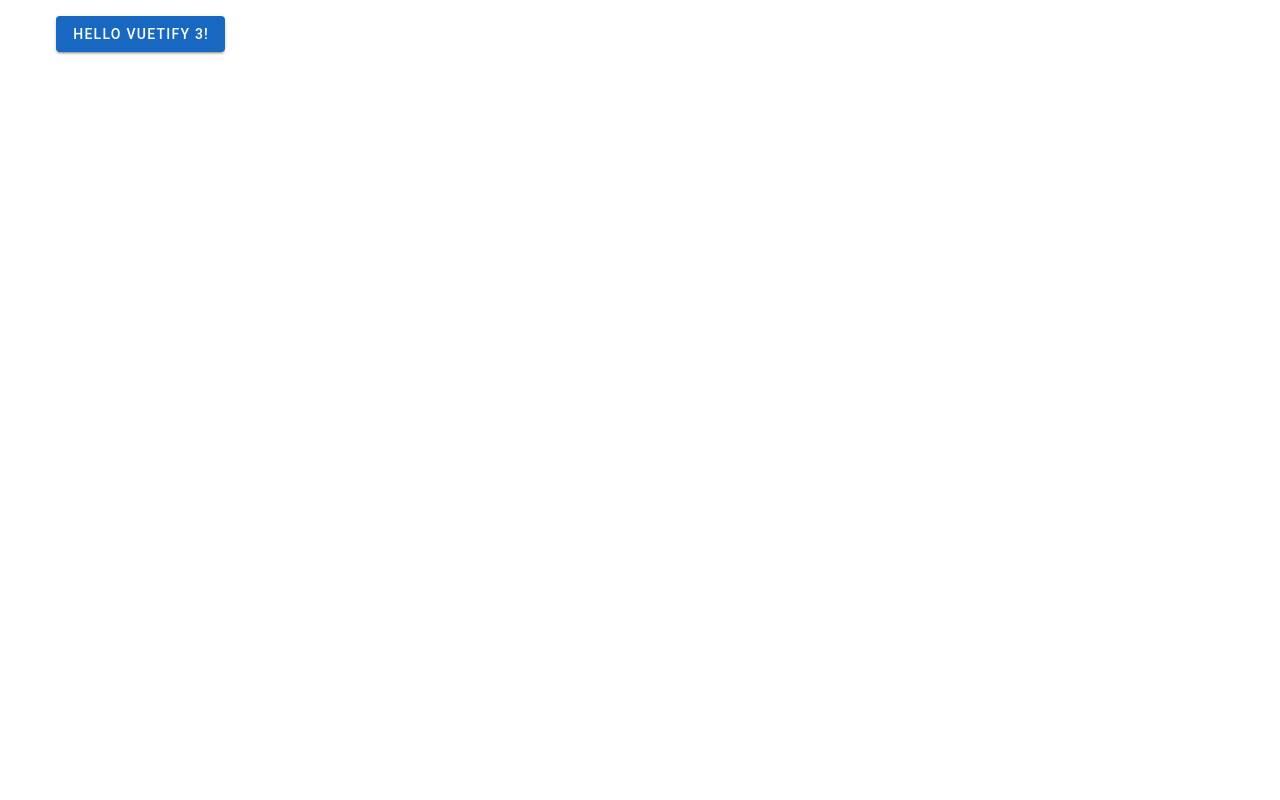
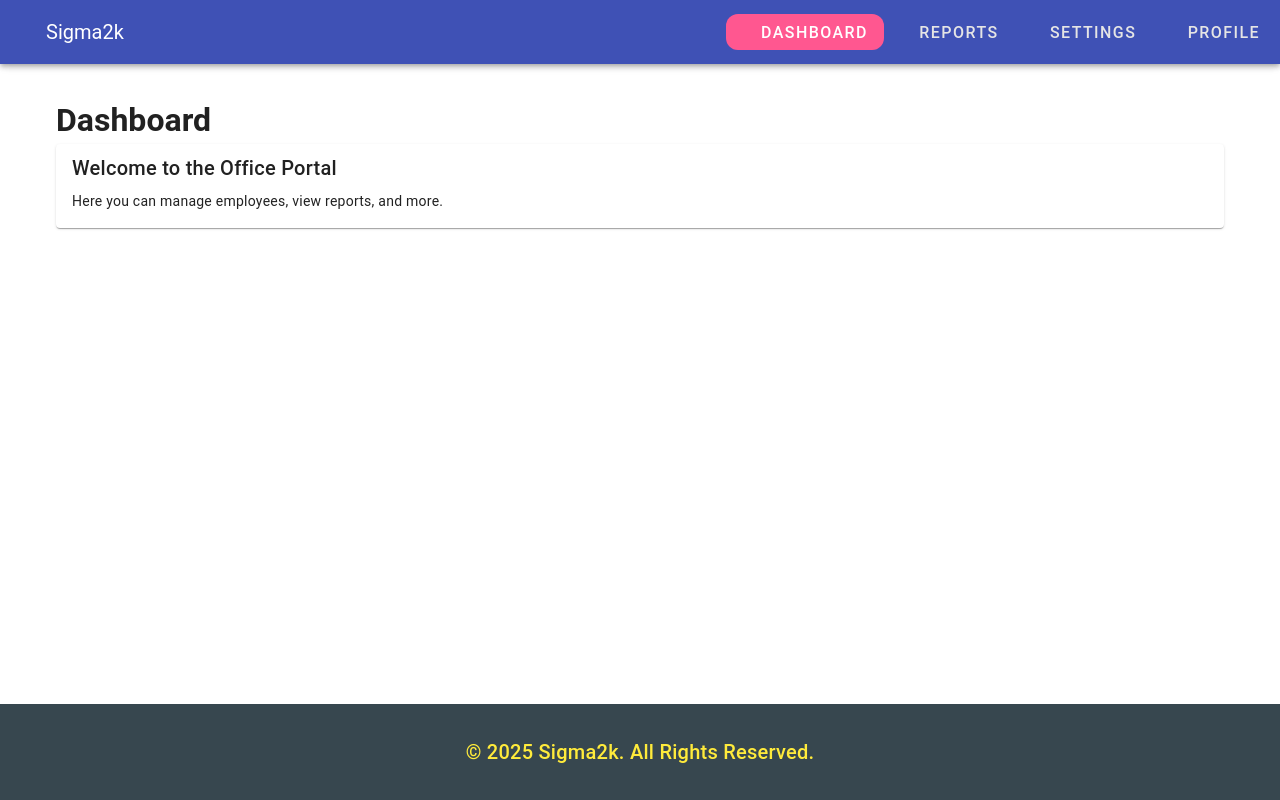
Before and after one commit to jemmy2201/scangenie_ui, a Vue app: page / in a window 1280 px wide. Built offline with nearby package versions, Linux system fonts and the light colour scheme.

Commit message:
add menu atas

```diff
--- a/package.json
+++ b/package.json
@@ -11,6 +11,7 @@
     "@mdi/font": "^7.4.47",
     "core-js": "^3.8.3",
     "vue": "^3.2.13",
+    "vue-router": "^4.5.0",
     "vuetify": "^3.7.0-beta.1"
   },
   "devDependencies": {
--- a/src/App.vue
+++ b/src/App.vue
@@ -1,11 +1,114 @@
 <template>
-  <v-container>
-    <v-btn color="primary">Hello Vuetify 3!</v-btn>
-  </v-container>
+  <v-app>
+    <!-- App Bar (Top Menu) -->
+    <v-app-bar app color="indigo darken-2" dark elevate-on-scroll>
+      <v-toolbar-title class="d-flex align-center">
+        <v-icon>mdi-rocket-launch</v-icon>
+        <span class="ml-2">Sigma2k</span>
+      </v-toolbar-title>
+      <v-spacer></v-spacer>
+      <!-- Navigation Buttons in App Bar -->
+      <v-btn text to="/" @click="goToDashboard">
+        <v-icon left>mdi-home</v-icon>
+        Dashboard
+      </v-btn>
+      <v-btn text to="/reports" @click="goToReports">
+        <v-icon left>mdi-file-document</v-icon>
+        Reports
+      </v-btn>
+      <v-btn text to="/settings" @click="goToSettings">
+        <v-icon left>mdi-cogs</v-icon>
+        Settings
+      </v-btn>
+      <v-btn text to="/profile" @click="goToProfile">
+        <v-icon left>mdi-account-circle</v-icon>
+        Profile
+      </v-btn>
+    </v-app-bar>
+
+    <!-- Main Content Area -->
+    <v-main>
+      <v-container fluid>
+        <router-view />
+      </v-container>
+    </v-main>
+
+    <!-- Footer -->
+    <v-footer app>
+      <v-col class="text-center" cols="12">
+        <span class="text-h6">© 2025 Sigma2k. All Rights Reserved.</span>
+      </v-col>
+    </v-footer>
+  </v-app>
 </template>
 
-<script>
-  export default {
-    name: 'App'
+<script setup>
+  // Import necessary components from Vuetify and Vue Router
+  import { VApp, VAppBar, VToolbarTitle, VSpacer, VIcon, VMain, VContainer, VFooter, VBtn, VCol } from 'vuetify/components';
+  import { useRouter } from 'vue-router'; // Import useRouter
+
+  // Access the Vue Router instance
+  const router = useRouter();
+
+  // Define methods for navigation
+  const goToDashboard = () => {
+    router.push('/');
+  };
+
+  const goToReports = () => {
+    router.push('/reports');
+  };
+
+  const goToSettings = () => {
+    router.push('/settings');
+  };
+
+  const goToProfile = () => {
+    router.push('/profiles');
+  };
+</script>
+
+<style scoped>
+  /* App Bar */
+  .v-app-bar {
+    background-color: #1E1E2D; /* Darker shade of blue for a modern, professional feel */
+    box-shadow: 0 4px 12px rgba(0, 0, 0, 0.2); /* Subtle shadow for elevation */
   }
-</script>
+
+  /* Buttons and Icons Styling */
+  .v-btn {
+    color: #E5E5E5; /* Light color for text in buttons */
+    transition: color 0.3s ease-in-out;
+    font-size: 16px;
+    font-weight: 500;
+  }
+
+  .v-btn:hover {
+    color: #FF4081; /* Bright accent color when hovering over buttons */
+  }
+
+  /* Icon Styling */
+  .v-icon {
+    font-size: 18px;
+    color: inherit; /* Inherit button color for uniform styling */
+  }
+
+  /* Active Tab Style */
+  .v-btn--active {
+    background-color: #FF4081 !important; /* Active tab has a strong highlight */
+    color: white !important;
+    border-radius: 12px; /* Smooth rounded edges for active button */
+  }
+
+  /* Footer Style */
+  .v-footer {
+    background-color: #37474F;
+    color: #FFEB3B;
+    padding: 20px 0;
+  }
+
+  /* Responsive Design */
+  .d-none.d-sm-inline {
+    display: inline-block;
+  }
+</style>
--- a/src/main.js
+++ b/src/main.js
@@ -1,10 +1,12 @@
-import { createApp } from 'vue'
-import App from './App.vue'
-import vuetify from './plugins/vuetify' // Import Vuetify
-import '@mdi/font/css/materialdesignicons.css' // If you want Material Design Icons
+import { createApp } from 'vue';
+import App from './App.vue';
+import router from './router';
+import { createVuetify } from 'vuetify';
+import 'vuetify/styles';
 
-const app = createApp(App)
+const vuetify = createVuetify();
 
-app.use(vuetify) // Use Vuetify
-
-app.mount('#app')
+createApp(App)
+    .use(router)
+    .use(vuetify)
+    .mount('#app');
--- /dev/null
+++ b/src/router/index.js
@@ -0,0 +1,19 @@
+import { createRouter, createWebHistory } from 'vue-router';
+import DashboardPage  from '../views/DashboardPage.vue';
+import Reports from '../views/ReportsPage.vue';
+import Settings from '../views/SettingsPage.vue';
+import Profiles from '../views/ProfilePage.vue';
+
+const routes = [
+    { path: '/', component: DashboardPage  },
+    { path: '/reports', component: Reports },
+    { path: '/settings', component: Settings },
+    { path: '/profiles', component: Profiles },
+];
+
+const router = createRouter({
+    history: createWebHistory(),
+    routes,
+});
+
+export default router;
--- /dev/null
+++ b/src/views/DashboardPage.vue
@@ -0,0 +1,9 @@
+<template>
+    <v-container>
+        <h1>Dashboard</h1>
+        <v-card>
+            <v-card-title>Welcome to the Office Portal</v-card-title>
+            <v-card-text>Here you can manage employees, view reports, and more.</v-card-text>
+        </v-card>
+    </v-container>
+</template>
--- /dev/null
+++ b/src/views/ProfilePage.vue
@@ -0,0 +1,9 @@
+<template>
+    <v-container>
+        <h1>Dashboard</h1>
+        <v-card>
+            <v-card-title>Welcome to the Office Portal</v-card-title>
+            <v-card-text>Profile.</v-card-text>
+        </v-card>
+    </v-container>
+</template>
--- /dev/null
+++ b/src/views/ReportsPage.vue
@@ -0,0 +1,9 @@
+<template>
+    <v-container>
+        <h1>Dashboard</h1>
+        <v-card>
+            <v-card-title>Welcome to the Office Portal</v-card-title>
+            <v-card-text>Reports.</v-card-text>
+        </v-card>
+    </v-container>
+</template>
--- /dev/null
+++ b/src/views/SettingsPage.vue
@@ -0,0 +1,9 @@
+<template>
+    <v-container>
+        <h1>Dashboard</h1>
+        <v-card>
+            <v-card-title>Welcome to the Office Portal</v-card-title>
+            <v-card-text>Settings.</v-card-text>
+        </v-card>
+    </v-container>
+</template>
```
Also changed, not shown: src/components/HelloWorld.vue (deleted, +0 -58 lines), 1 other file (tests, documents, lock files or other folders).
